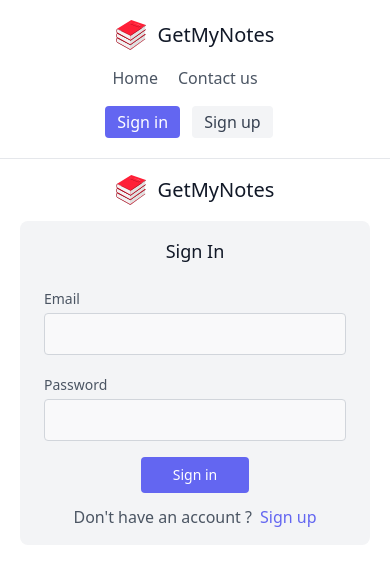
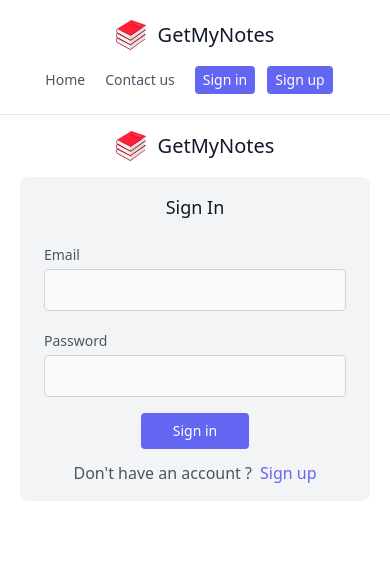
Before and after one commit to geekyasif/getmynotes, a React (Create React App) app: page /signin in a window 390 px wide. Shown: the top 566 px of the page. Built offline with nearby package versions, Linux system fonts and the light colour scheme.

Commit message:
fixes responsive navbar

```diff
--- a/src/components/Navigation.js
+++ b/src/components/Navigation.js
@@ -1,14 +1,15 @@
 import React, { useEffect } from "react";
 import { useDispatch, useSelector } from "react-redux";
-import { Link, useNavigate } from "react-router-dom";
+import { Link, useLocation, useNavigate } from "react-router-dom";
 import { handleSignOut } from "../features/authSlice/authSlice";
 
 function Navigation() {
   // eslint-disable-next-line
   const navigate = useNavigate();
+  const location = useLocation();
 
   const dispatch = useDispatch();
-  const { authToken, user} = useSelector((state) => state.auth);
+  const { authToken } = useSelector((state) => state.auth);
 
   const signOut = () => {
     dispatch(handleSignOut());
@@ -25,7 +26,7 @@ function Navigation() {
 
   return (
     <header className="text-gray-600 body-font border-b bg-white">
-      <div className="container mx-auto p-5 flex flex-wrap flex-col md:flex-row items-center">
+      <div className="container mx-auto p-5 flex flex-wrap flex-col  md:flex-row items-center ">
         <Link
           to="/"
           className="flex title-font font-medium items-center text-gray-900 mb-4 md:mb-0"
@@ -33,27 +34,35 @@ function Navigation() {
           <img src="/getmynotesicon.svg" width={30} color="blue" alt="logo" />
           <span className="ml-3 text-xl">GetMyNotes</span>
         </Link>
-        <nav className="md:ml-auto flex flex-wrap items-center text-base justify-center">
-          <Link className="mr-5 hover:text-gray-900" to="/">
+        <nav className="md:ml-auto flex flex-row flex-wrap items-center text-base justify-center">
+          <Link
+          className={location.pathname === "/" ? 'mr-5 hover:text-indigo-600 text-sm md:text-base text-indigo-500' : 'mr-5 hover:text-gray-900 text-sm md:text-base'}
+            // className="mr-5 hover:text-gray-900 text-sm md:text-base"
+            to="/"
+          >
             Home
           </Link>
           {authToken != null ? (
-            <Link className="mr-5 hover:text-gray-900" to="/notes">
+            <Link
+              className={location.pathname === "/notes" ? 'mr-5 hover:text-indigo-600 text-sm md:text-base text-indigo-500' : 'mr-5 hover:text-gray-900 text-sm md:text-base'}
+              to="/notes"
+            >
               Notes
             </Link>
           ) : (
             <></>
           )}
-          <Link className="mr-5 hover:text-gray-900" to="/contact">
+          <Link
+            className={location.pathname === "/contact" ? 'mr-5 hover:text-indigo-600 text-sm md:text-base text-indigo-500' : 'mr-5 hover:text-gray-900 text-sm md:text-base'}
+            to="/contact">
             Contact us
           </Link>
           {/* <Link className="mr-5 hover:text-gray-900" to="/dashboard">Dashboard</Link> */}
-        </nav>
 
-        <div>
+          <div className="flex flex-row flex-wrap justify-center">
             {authToken != null ? (
               <button
-              className="inline-flex items-center text-white bg-indigo-500 border-0 py-1 px-3 focus:outline-none hover:bg-indigo-600 rounded text-base mt-4 md:mt-0 mr-3"
+                className="inline-flex items-center text-white bg-indigo-500 border-0 py-1 px-2 text-sm md:px-3 lg:px-3 md:py-1 lg:py-1 focus:outline-none hover:bg-indigo-600 rounded md:text-base lg:text-base mr-3"
                 onClick={() => signOut()}
               >
                 {/* {user.name?.split(" ")[0]}
@@ -63,13 +72,13 @@ function Navigation() {
             ) : (
               <>
                 <Link
-                className="inline-flex items-center text-white bg-indigo-500 border-0 py-1 px-3 focus:outline-none hover:bg-indigo-600 rounded text-base mt-4 md:mt-0 mr-3"
+                  className="inline-flex items-center text-white bg-indigo-500 border-0 py-1 px-2 text-sm md:px-3 lg:px-3 md:py-1 lg:py-1 focus:outline-none hover:bg-indigo-600 rounded md:text-base lg:text-base mr-3"
                   to="/signin"
                 >
                   Sign in
                 </Link>
                 <Link
-                className="inline-flex items-center text-gray-700 bg-gray-100 border-0 py-1 px-3 focus:outline-none hover:bg-gray-200 rounded text-base mt-4 md:mt-0 mr-3"
+                  className="inline-flex items-center text-white bg-indigo-500 border-0 py-1 px-2 text-sm md:px-3 lg:px-3 md:py-1 lg:py-1 focus:outline-none hover:bg-indigo-600 rounded md:text-base lg:text-base mr-3"
                   to="/signup"
                 >
                   Sign up
@@ -77,6 +86,7 @@ function Navigation() {
               </>
             )}
           </div>
+        </nav>
       </div>
     </header>
   );
```
Lines whose indentation alone changed are shown as unchanged.
